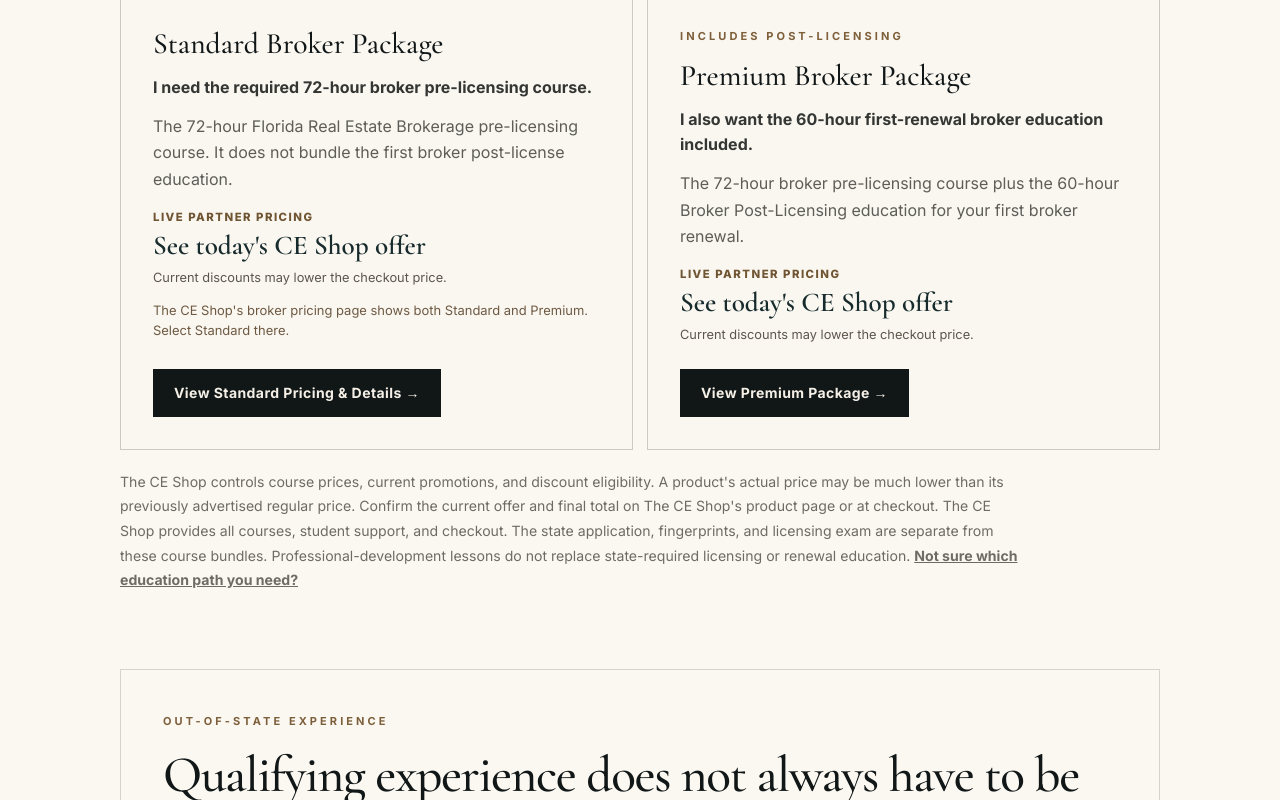
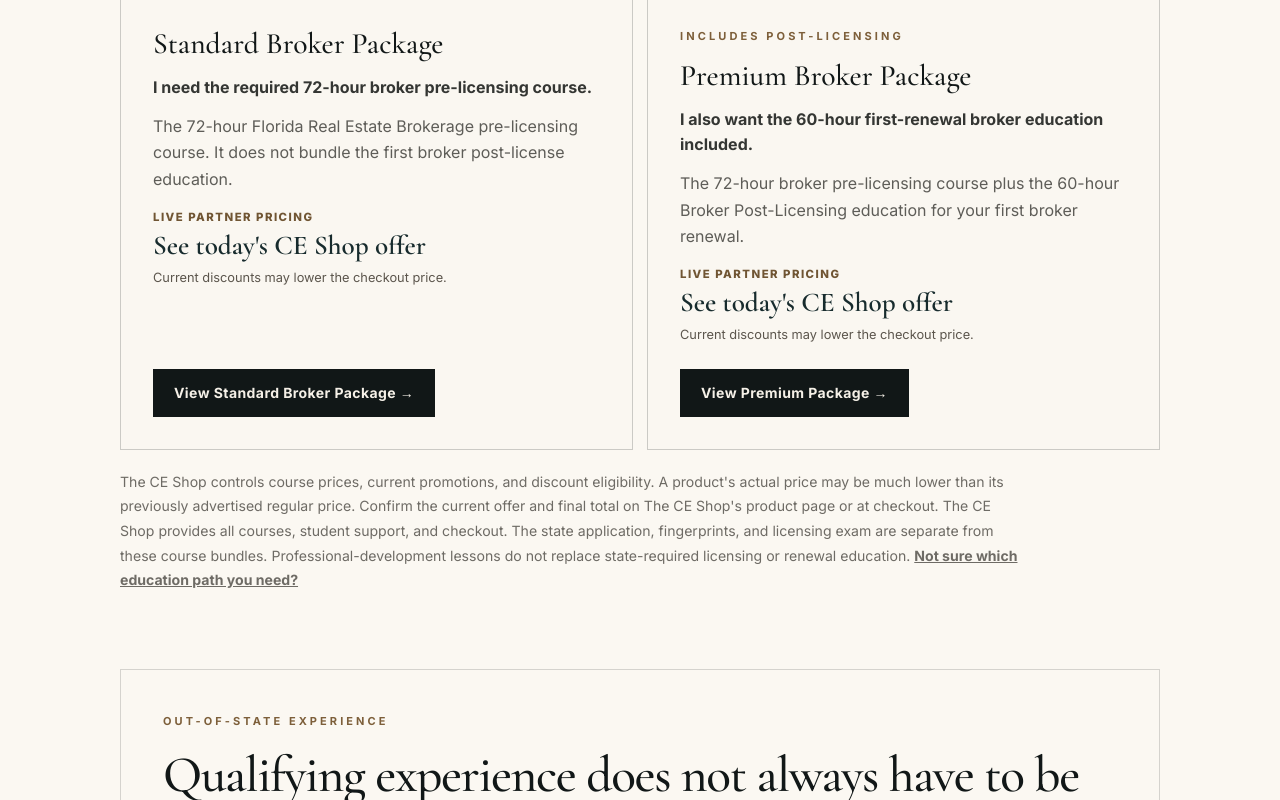
Before and after one commit to BrianLook/Greyson-Institute-Website, a Next.js app: page /how-to-become-florida-real-estate-broker in a window 1280 px wide. Shown: the part 3864-4664 px from the top of the page. Built offline with nearby package versions, Linux system fonts and the light colour scheme.

Commit message:
Update broker Standard card to reflect verified direct individual course page

```diff
--- a/components/PreLicensingPackageGuide.tsx
+++ b/components/PreLicensingPackageGuide.tsx
@@ -11,7 +11,6 @@ type Choice = {
   link: CeShopCourseKey;
   button: string;
   eyebrow?: string;
-  caveat?: string;
 };
 
 const salesPackages: Choice[] = [
@@ -53,8 +52,7 @@ const brokerPackages: Choice[] = [
     who: "I need the required 72-hour broker pre-licensing course.",
     includes: "The 72-hour Florida Real Estate Brokerage pre-licensing course. It does not bundle the first broker post-license education.",
     link: "floridaBrokerPreLicense72",
-    button: "View Standard Pricing & Details →",
-    caveat: "The CE Shop's broker pricing page shows both Standard and Premium. Select Standard there.",
+    button: "View Standard Broker Package →",
   },
   {
     name: "Premium Broker Package",
@@ -176,18 +174,6 @@ export function PreLicensingPackageGuide({ track }: { track: Track }) {
                 Current discounts may lower the checkout price.
               </span>
             </div>
-            {option.caveat && (
-              <p
-                style={{
-                  color: "#6e5a43",
-                  lineHeight: 1.55,
-                  fontSize: "0.81rem",
-                  margin: 0,
-                }}
-              >
-                {option.caveat}
-              </p>
-            )}
             <div
               className="ce-package-choice-card__action"
               style={{ paddingTop: "12px", marginTop: "auto" }}
```
